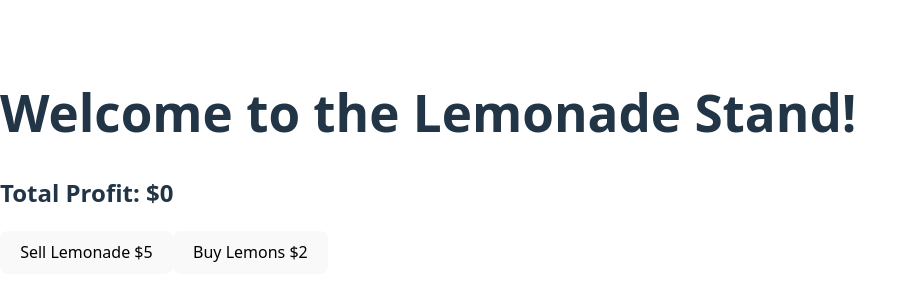
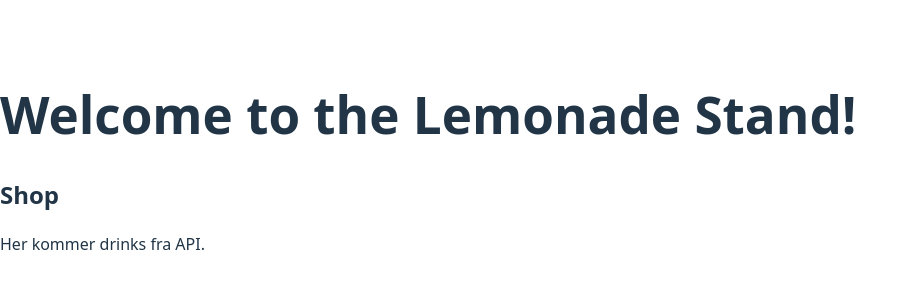
Before and after one commit to SarahNymann/lemonadeStand, a React (Vite) app: page /lemonadeStand/shop in a window 1280 px wide. Shown: the part 238-538 px from the top of the page, without its empty margins (0-917 px from the left). Built offline with nearby package versions, Linux system fonts and the light colour scheme.

Commit message:
Implement routing with React Router

```diff
--- a/src/App.jsx
+++ b/src/App.jsx
@@ -1,12 +1,21 @@
-import LemonadeStand from "./components/LemonadeStand";
+import { BrowserRouter, Routes, Route } from "react-router-dom";
 
-function App() {
+import Home from "./pages/Home";
+import Shop from "./pages/Shop";
+import Cart from "./pages/Cart";
+
+export default function App() {
   return (
-    <div>
-      <h1>Welcome to the Lemonade Stand!</h1>
-      <LemonadeStand />
-    </div>
+    <BrowserRouter>
+      <div>
+        <h1>Welcome to the Lemonade Stand!</h1>
+
+        <Routes>
+          <Route path="/lemonadeStand" element={<Home />} />
+          <Route path="/lemonadeStand/shop" element={<Shop />} />
+          <Route path="/lemonadeStand/cart" element={<Cart />} />
+        </Routes>
+      </div>
+    </BrowserRouter>
   );
 }
-
-export default App;
--- /dev/null
+++ b/src/pages/Cart.jsx
@@ -0,0 +1,8 @@
+export default function Cart() {
+    return (
+      <div>
+        <h2>Cart</h2>
+        <p>Her kommer din kurv.</p>
+      </div>
+    );
+  }
--- /dev/null
+++ b/src/pages/Home.jsx
@@ -0,0 +1,10 @@
+import LemonadeStand from "../components/LemonadeStand";
+
+export default function Home() {
+  return (
+    <div>
+      <h2>Home</h2>
+      <LemonadeStand />
+    </div>
+  );
+}
--- /dev/null
+++ b/src/pages/Shop.jsx
@@ -0,0 +1,8 @@
+export default function Shop() {
+    return (
+      <div>
+        <h2>Shop</h2>
+        <p>Her kommer drinks fra API.</p>
+      </div>
+    );
+  }
```
